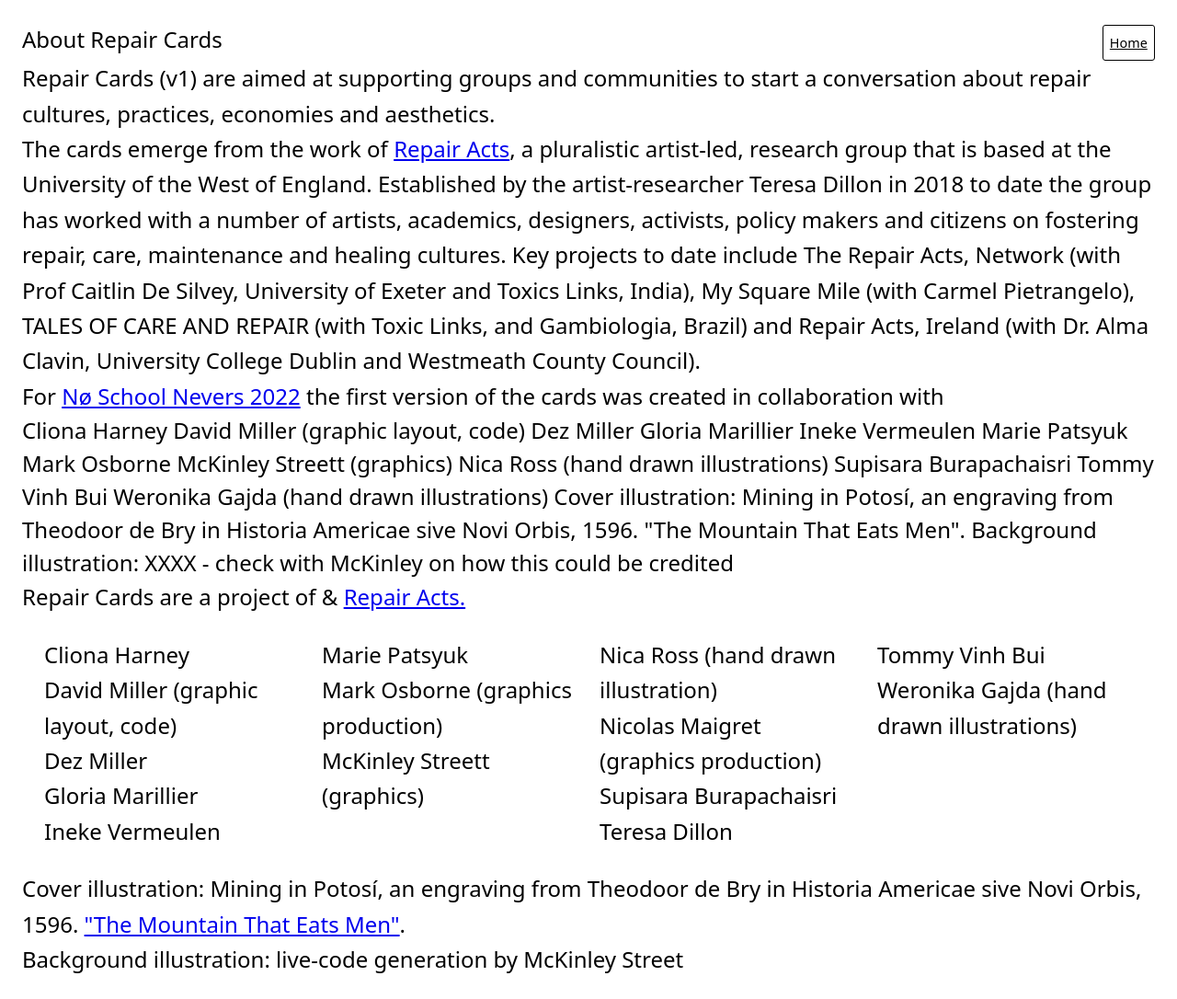
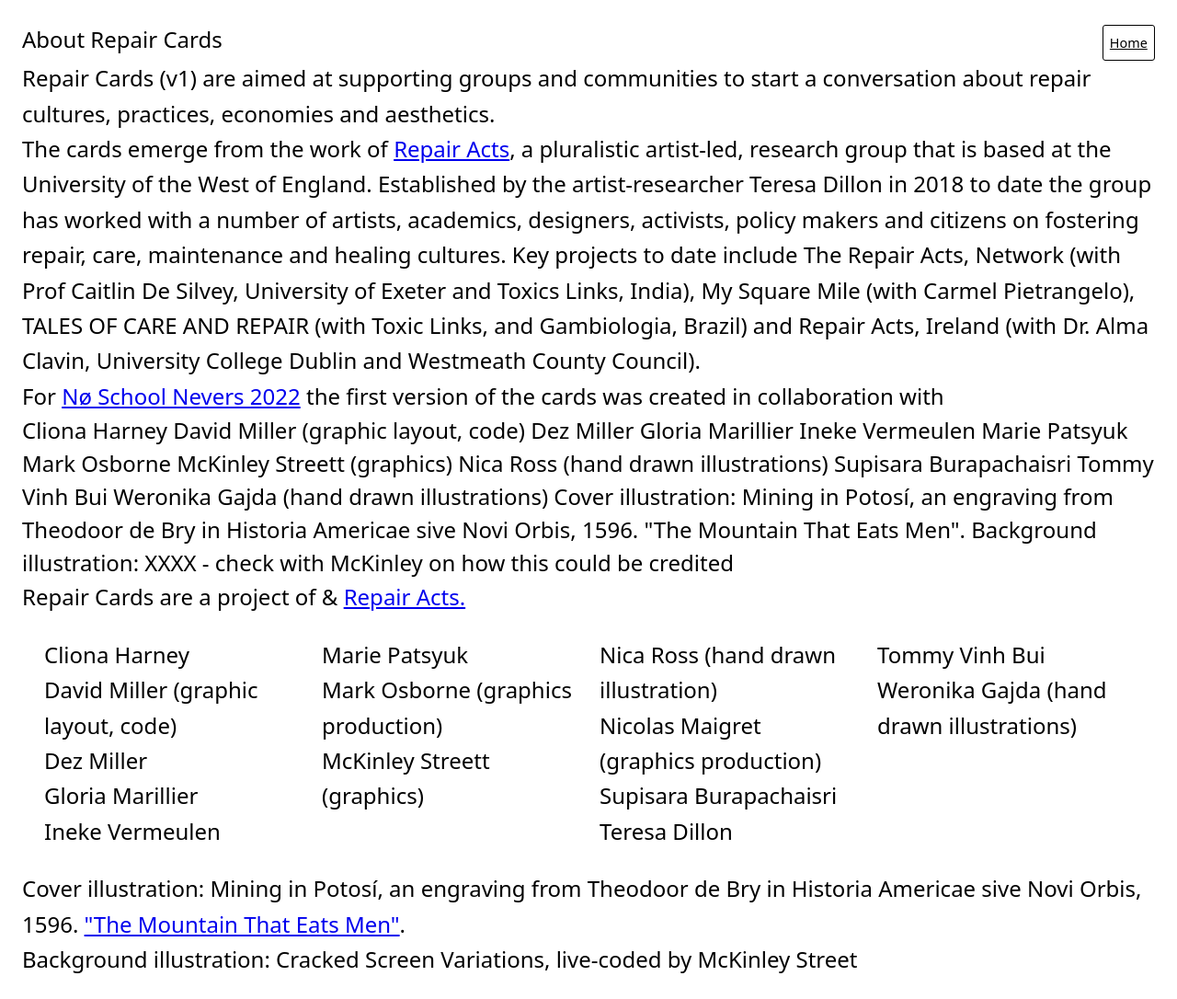
Before and after one commit to Orangetronic/repair_cards, a plain HTML site: page about.html in a window 1280 px wide. Shown: the whole page at 92% size. Drawn offline with Linux system fonts and the light colour scheme.

Commit message:
update McKinley's attribution

```diff
--- a/about.html
+++ b/about.html
@@ -69,7 +69,7 @@
     Cover illustration: Mining in Potosí, an engraving from Theodoor de Bry in Historia Americae sive Novi Orbis, 1596. <a href="https://en.wikipedia.org/wiki/Cerro_Rico">"The Mountain That Eats Men"</a>.
   </p>
   <p>
-    Background illustration: live-code generation by McKinley Street
+    Background illustration: Cracked Screen Variations, live-coded by McKinley Street
   </p>
 </body>
 </html>
```
